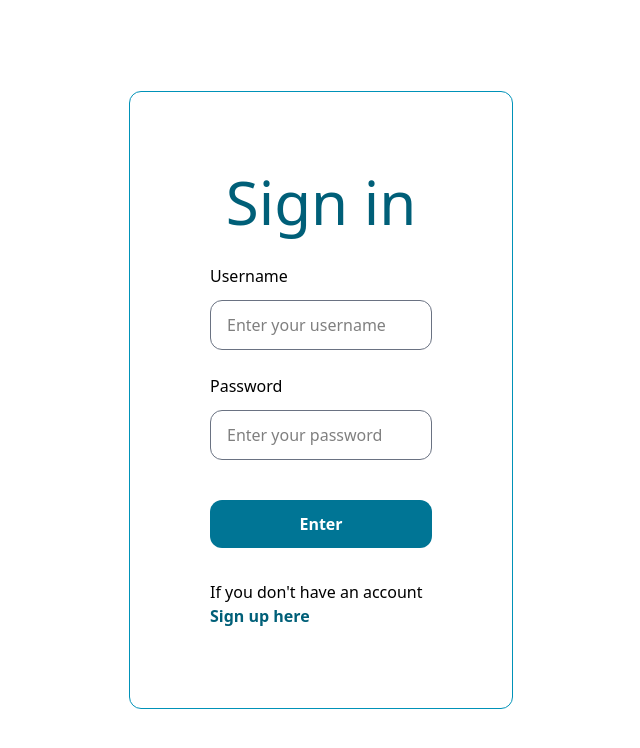
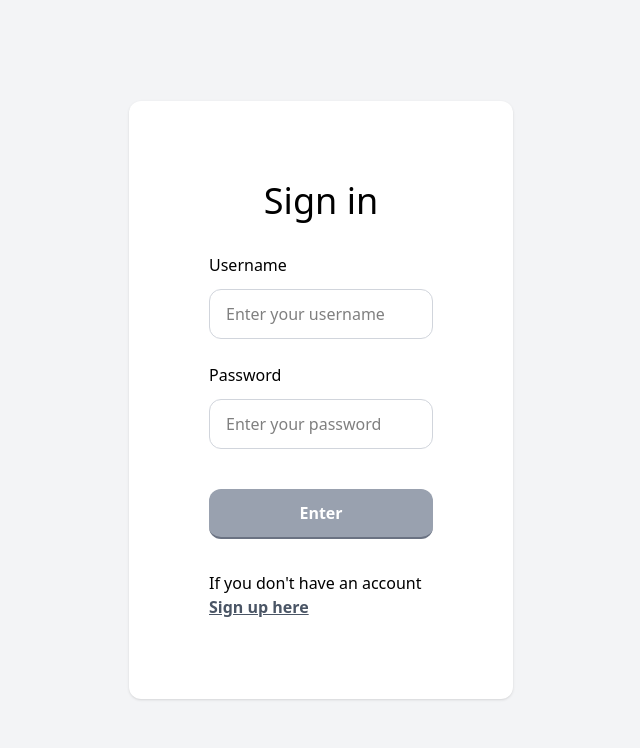
Before and after one commit to hamstersnore/homeconomy, an Angular app in the folder ui/: page /sign-in in a window 1280 px wide. Shown: the top 748 px of the page, without its empty margins (319-959 px from the left). Built offline with nearby package versions, Linux system fonts and the light colour scheme.

Commit message:
refactor on sign in form style to show only black whites and grays. Initial work on form model and submit logic

```diff
--- a/ui/src/app/sign-in-form/sign-in-form.html
+++ b/ui/src/app/sign-in-form/sign-in-form.html
@@ -1,26 +1,35 @@
-<div class="h-dvh p-16 flex flex-row justify-center items-center">
-  <div class="bg-white border border-cyan-600 rounded-xl p-20 flex flex-col w-1/3 h-fit space-y-8">
-    <h1 class="text-6xl text-cyan-800 text-center">Sign in</h1>
-    <form class="space-y-6">
+<div class="h-dvh p-16 flex flex-row justify-center items-center bg-gray-100">
+  <div class="bg-white shadow rounded-xl p-20 flex flex-col w-1/3 h-fit space-y-8">
+    <h1 class="text-4xl text-black text-center">Sign in</h1>
+    <form class="space-y-6" (submit)="onSubmit($event)">
       <div class="flex flex-col space-y-3">
         <label>Username</label>
         <input
-          class="px-4 py-3 border border-gray-500 rounded-xl"
+          class="px-4 py-3 inset-1 border border-gray-300 rounded-xl"
           type="text"
           placeholder="Enter your username"
+          [formField]="signInForm.Username"
         />
       </div>
       <div class="flex flex-col space-y-3">
         <label>Password</label>
         <input
-            class="px-4 py-3 border border-gray-500 rounded-xl"
-            type="password"
-            placeholder="Enter your password" />
+          class="px-4 py-3 border border-gray-300 rounded-xl"
+          type="password"
+          placeholder="Enter your password"
+          [formField]="signInForm.Password"
+        />
       </div>
       <button
-      class="bg-cyan-700 w-full px-4 py-3 rounded-xl text-white font-bold mt-4"
-      type="submit">Enter</button>
+        class="bg-gray-400 border-b-2 border-gray-500 w-full px-4 py-3 rounded-xl text-white font-bold mt-4"
+        type="submit"
+      >
+        Enter
+      </button>
     </form>
-    <p>If you don't have an account <span class="font-bold text-cyan-800">Sign up here</span></p>
+    <p>
+      If you don't have an account
+      <span class="font-bold text-gray-600 underline">Sign up here</span>
+    </p>
   </div>
 </div>
--- a/ui/src/app/sign-in-form/sign-in-form.ts
+++ b/ui/src/app/sign-in-form/sign-in-form.ts
@@ -1,11 +1,29 @@
-import { Component } from '@angular/core';
+import { Component, signal } from '@angular/core';
+import { form, FormField } from '@angular/forms/signals';
+
+interface SignInModel {
+  Username: string;
+  Password: string;
+}
 
 @Component({
   selector: 'app-sign-in-form',
-  imports: [],
+  imports: [FormField],
   templateUrl: './sign-in-form.html',
   styleUrl: './sign-in-form.css',
 })
 export class SignInForm {
 
+  signInModel = signal<SignInModel>({
+    Username: '',
+    Password: ''
+  })
+
+  signInForm = form(this.signInModel)
+
+  onSubmit(event:Event){
+    console.log(this.signInModel().Username, this.signInModel().Password)
+    // POST /api/auth/sign-in
+  }
+
 }
```
